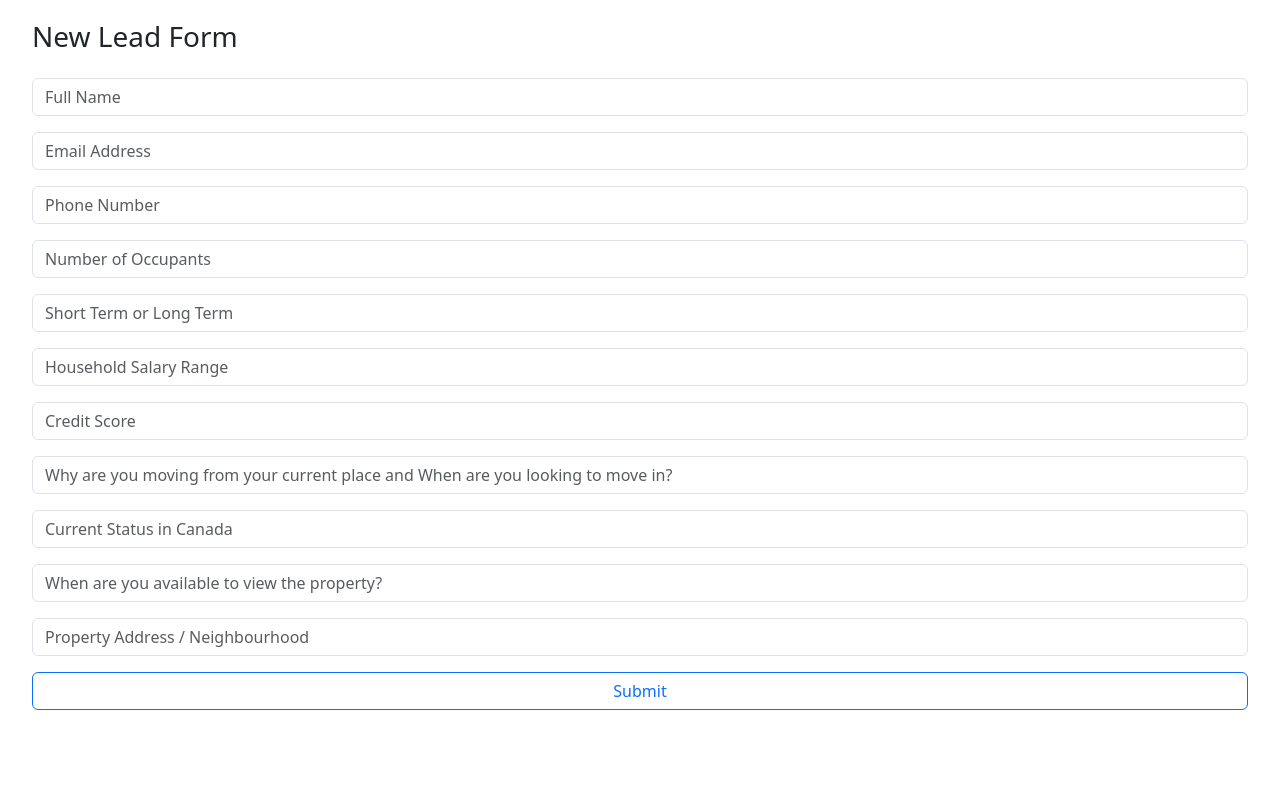
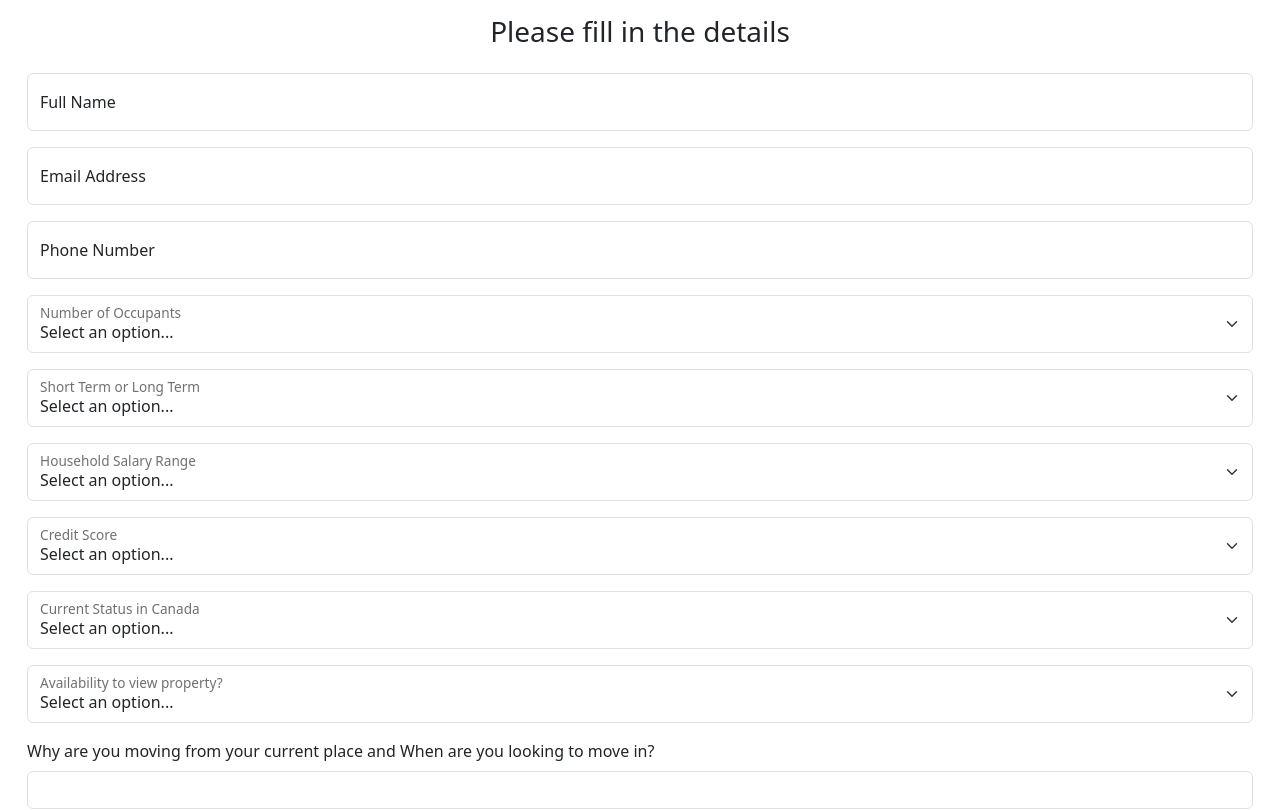
Before and after one commit to sanjubhambhani/real-estate-pro, a Next.js app: page /lead in a window 1280 px wide. Shown: the top 810 px of the page. Built offline with nearby package versions, Linux system fonts and the light colour scheme.

Commit message:
lead form ux updates.

```diff
--- a/app/lead/page.jsx
+++ b/app/lead/page.jsx
@@ -1,14 +1,16 @@
 "use client"
 
 import axios from "axios"
-import store from "store"
-import { Container, Row, Col, Button } from "react-bootstrap"
+import { Container, Row, Col, Modal, Button } from "react-bootstrap"
 
 import LeadForm from "components/leads/form.jsx"
+import LeadModal from "components/leads/modal"
 import { useEffect, useState } from "react"
 
 export default function Home() {
   const [agent, setAgent] = useState(null)
+  const [showModal, setShowModal] = useState(null)
+  const [loading, setLoading] = useState(false)
 
   useEffect(() => {
     const params = new URLSearchParams(window.location.search)
@@ -16,6 +18,7 @@ export default function Home() {
   }, [])
 
   const submitForm = (values) => {
+    setLoading(true)
     if (agent) values.agent = agent
     axios({
       method: "post",
@@ -23,37 +26,25 @@ export default function Home() {
       data: values,
     })
       .then((res) => {
-        console.log("res", res)
-        alert("thanks!")
-        // setLoading(false)
-        // if (res.status === 200) setMsgSuccess(true)
-        // else
-        //   setMsgError(
-        //     (res && res.data && res.data.message) ||
-        //       "Something went wrong, please try again!"
-        //   )
+        if (res.status == 200) setShowModal("success")
+        else setShowModal("error")
+        setLoading(false)
       })
       .catch((err) => {
-        console.log("err", err)
-        // setLoading(false)
-        // setMsgError(
-        //   (err &&
-        //     err.response &&
-        //     err.response.data &&
-        //     err.response.data.message) ||
-        //     "Something went wrong, please try again!"
-        // )
+        setShowModal("error")
+        setLoading(false)
       })
   }
 
   return (
     <Container fluid>
-      <Row style={{ padding: 20 }}>
-        <Col xs={12} className="mb-3">
-          <h3>New Lead Form</h3>
+      <LeadModal showModal={showModal} setShowModal={setShowModal} />
+      <Row style={{ padding: 15 }}>
+        <Col xs={12} className="mb-3 text-center">
+          <h3>Please fill in the details</h3>
         </Col>
         <Col xs={12}>
-          <LeadForm onSubmit={submitForm} />
+          <LeadForm onSubmit={submitForm} loading={loading} />
         </Col>
       </Row>
     </Container>
--- a/components/leads/form.jsx
+++ b/components/leads/form.jsx
@@ -1,9 +1,9 @@
 "use client"
 
-import { Form, Button, InputGroup } from "react-bootstrap"
+import { Form, Button, FloatingLabel, Spinner } from "react-bootstrap"
 import { useForm } from "react-hook-form"
 
-export default function LeadForm({ onSubmit, defaultValues }) {
+export default function LeadForm({ onSubmit, defaultValues, loading }) {
   const {
     register,
     handleSubmit,
@@ -16,119 +16,145 @@ export default function LeadForm({ onSubmit, defaultValues }) {
 
   return (
     <Form onSubmit={handleSubmit(onSubmit)}>
-      <Form.Group className="mb-3" controlId="name">
-        <InputGroup>
+      <Form.Group>
+        <FloatingLabel label="Full Name" className="mb-3">
           <Form.Control
-            type="name"
+            type="text"
             placeholder="Full Name"
             {...register("name", { required: true })}
           />
-        </InputGroup>
+        </FloatingLabel>
       </Form.Group>
 
-      <Form.Group className="mb-3" controlId="email">
-        <InputGroup>
+      <Form.Group>
+        <FloatingLabel label="Email Address" className="mb-3">
           <Form.Control
             type="email"
             placeholder="Email Address"
             {...register("email", { required: true })}
           />
-        </InputGroup>
+        </FloatingLabel>
       </Form.Group>
 
-      <Form.Group className="mb-3" controlId="phone">
-        <InputGroup>
+      <Form.Group>
+        <FloatingLabel label="Phone Number" className="mb-3">
           <Form.Control
             type="phone"
             placeholder="Phone Number"
             {...register("phone", { required: true })}
           />
-        </InputGroup>
+        </FloatingLabel>
       </Form.Group>
 
-      <Form.Group className="mb-3" controlId="occupants">
-        <InputGroup>
-          <Form.Control
-            type="occupants"
-            placeholder="Number of Occupants"
-            {...register("occupants", { required: false })}
-          />
-        </InputGroup>
+      <Form.Group>
+        <FloatingLabel label="Number of Occupants" className="mb-3">
+          <Form.Select {...register("occupants", { required: true })}>
+            <option>Select an option...</option>
+            <option value="Single Occupant">Single Occupant</option>
+            <option value="2 Occupants">2 Occupants</option>
+            <option value="3 Occupants">3 Occupants</option>
+            <option value="4 Occupants">4 Occupants</option>
+            <option value="5 Occupant">5 Occupants</option>
+            <option value="6 Occupants">6 Occupants</option>
+          </Form.Select>
+        </FloatingLabel>
       </Form.Group>
 
-      <Form.Group className="mb-3" controlId="Phone">
-        <InputGroup>
-          <Form.Control
-            type="term"
-            placeholder="Short Term or Long Term"
-            {...register("term", { required: false })}
-          />
-        </InputGroup>
+      <Form.Group>
+        <FloatingLabel label="Short Term or Long Term" className="mb-3">
+          <Form.Select {...register("term", { required: true })}>
+            <option>Select an option...</option>
+            <option value="Less than 6 months">Less than 6 Months</option>
+            <option value="1 Year - 2 Years">1 Year - 2 Years</option>
+            <option value="2 Years - 4 Years">2 Years - 4 Years</option>
+            <option value="4 Years +">4 Years +</option>
+          </Form.Select>
+        </FloatingLabel>
       </Form.Group>
 
-      <Form.Group className="mb-3" controlId="Phone">
-        <InputGroup>
-          <Form.Control
-            type="salary_range"
-            placeholder="Household Salary Range"
-            {...register("salary_range", { required: false })}
-          />
-        </InputGroup>
+      <Form.Group>
+        <FloatingLabel label="Household Salary Range" className="mb-3">
+          <Form.Select {...register("salary_range", { required: true })}>
+            <option>Select an option...</option>
+            <option value="$160,000/Year+">$160,000/Year+</option>
+            <option value="$120,000/Year - $160,000/Year">
+              $120,000/Year - $160,000/Year
+            </option>
+            <option value="$90,000/Year - $120,000/Year">
+              $90,000/Year - $120,000/Year
+            </option>
+            <option value="$55,000/Year - $90,000/Year">
+              $55,000/Year - $90,000/Year
+            </option>
+            <option value="$55,000/Year or Less">$55,000/Year or Less</option>
+          </Form.Select>
+        </FloatingLabel>
       </Form.Group>
 
-      <Form.Group className="mb-3" controlId="Phone">
-        <InputGroup>
-          <Form.Control
-            type="credit_score"
-            placeholder="Credit Score"
-            {...register("credit_score", { required: false })}
-          />
-        </InputGroup>
+      <Form.Group>
+        <FloatingLabel label="Credit Score" className="mb-3">
+          <Form.Select {...register("credit_score", { required: true })}>
+            <option>Select an option...</option>
+            <option value="800 to 850: Excellent">800 to 850: Excellent</option>
+            <option value="740 to 799: Very good">740 to 799: Very good</option>
+            <option value="670 to 739: Good">670 to 739: Good</option>
+            <option value="580 to 669: Fair">580 to 669: Fair</option>
+          </Form.Select>
+        </FloatingLabel>
       </Form.Group>
 
-      <Form.Group className="mb-3" controlId="Phone">
-        <InputGroup>
-          <Form.Control
-            type="reason"
-            placeholder="Why are you moving from your current place and When are you looking to move in?"
-            {...register("reason", { required: false })}
-          />
-        </InputGroup>
+      <Form.Group>
+        <FloatingLabel label="Current Status in Canada" className="mb-3">
+          <Form.Select {...register("current_status", { required: true })}>
+            <option>Select an option...</option>
+            <option value="Canadian Citizen / PR Card Holder">
+              Canadian Citizen / PR Card Holder
+            </option>
+            <option value="Work Permit">Work Permit</option>
+            <option value="Study Permit">Study Permit</option>
+            <option value="Other">Other</option>
+          </Form.Select>
+        </FloatingLabel>
       </Form.Group>
 
-      <Form.Group className="mb-3" controlId="Phone">
-        <InputGroup>
-          <Form.Control
-            type="current_status"
-            placeholder="Current Status in Canada"
-            {...register("current_status", { required: false })}
-          />
-        </InputGroup>
+      <Form.Group>
+        <FloatingLabel label="Availability to view property?" className="mb-3">
+          <Form.Select {...register("available", { required: true })}>
+            <option>Select an option...</option>
+            <option value="Weekdays">Weekdays</option>
+            <option value="Weekends">Weekends</option>
+          </Form.Select>
+        </FloatingLabel>
       </Form.Group>
 
-      <Form.Group className="mb-3" controlId="Phone">
-        <InputGroup>
-          <Form.Control
-            type="available"
-            placeholder="When are you available to view the property?"
-            {...register("available", { required: false })}
-          />
-        </InputGroup>
+      <Form.Group className="mb-3">
+        <Form.Label>
+          Why are you moving from your current place and When are you looking to
+          move in?
+        </Form.Label>
+        <Form.Control
+          type="textarea"
+          {...register("reason", { required: true })}
+        />
       </Form.Group>
 
-      <Form.Group className="mb-3" controlId="Phone">
-        <InputGroup>
-          <Form.Control
-            type="neighbourhood"
-            placeholder="Property Address / Neighbourhood"
-            {...register("neighbourhood", { required: false })}
-          />
-        </InputGroup>
+      <Form.Group className="mb-3">
+        <Form.Label>Property Address / Neighbourhood</Form.Label>
+
+        <Form.Control
+          type="textarea"
+          {...register("neighbourhood", { required: true })}
+        />
       </Form.Group>
 
       <div className="mb-3">
-        <Button variant="outline-primary" type="submit" className="w-100">
-          Submit
+        <Button
+          variant="outline-primary"
+          type="submit"
+          className="w-100"
+          disabled={loading}
+        >
+          {loading ? <Spinner /> : "Submit"}
         </Button>
       </div>
     </Form>
--- /dev/null
+++ b/components/leads/modal.jsx
@@ -0,0 +1,34 @@
+"use client"
+
+import { Modal, Button } from "react-bootstrap"
+
+export default function LeadModal({ showModal, setShowModal }) {
+  let modalBody = (
+    <Modal.Body style={{ padding: 20 }} className="text-center">
+      <h5>Something went wrong!</h5>
+      <p>Please reload the page and try again!</p>
+    </Modal.Body>
+  )
+  if (showModal == "success") {
+    modalBody = (
+      <Modal.Body style={{ padding: 20 }} className="text-center">
+        <h5>Thank you for your interest!</h5>
+        <p>
+          We've received your details and a representative will be in touch with
+          you shortly to discuss this property.
+        </p>
+      </Modal.Body>
+    )
+  }
+
+  return (
+    <Modal show={showModal} centered>
+      {modalBody}
+      <Modal.Footer
+        style={{ border: 0, display: "flex", justifyContent: "center" }}
+      >
+        <Button onClick={() => setShowModal(null)}>Got It</Button>
+      </Modal.Footer>
+    </Modal>
+  )
+}
```
